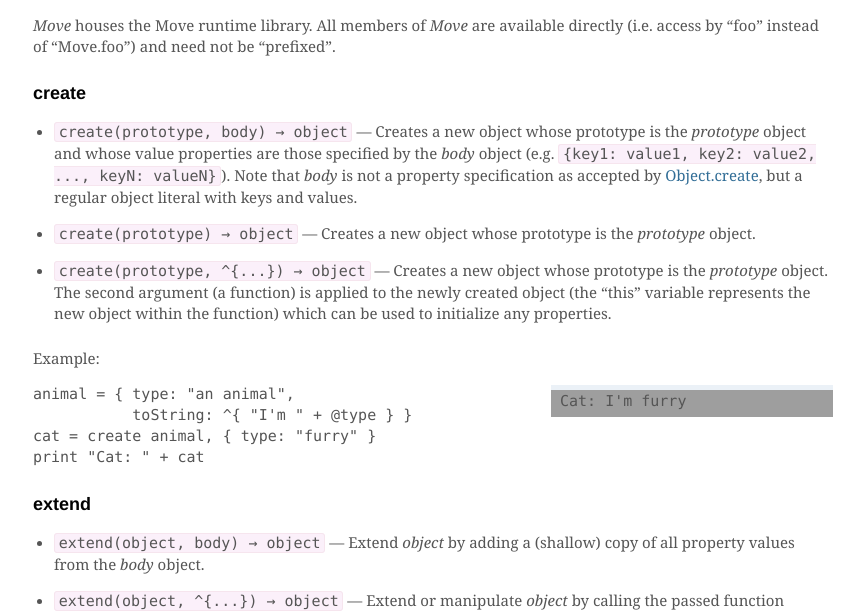
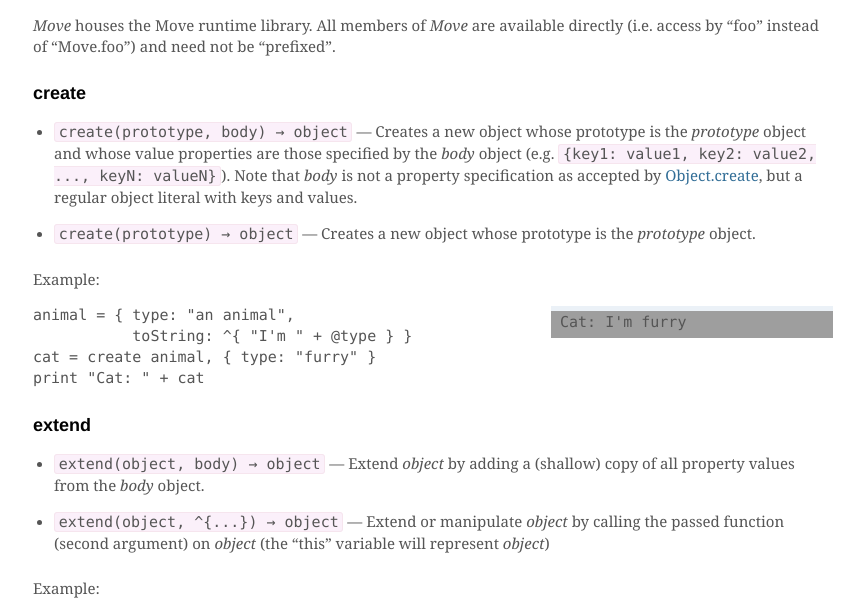
Before and after one commit to rsms/move, a Jekyll site: the page built from web/library/index.md, in a window 1280 px wide and 900 px high, scrolled down 9657 px, cut to the strip 0-612 px from the top of the window. Shown: the whole strip, without its empty margins (207-1071 px from the left). Built offline with Jekyll 4.4.1, drawn with Linux system fonts in a browser that asks for light colours; nearby versions of some CDN libraries; Markdown is read by kramdown in place of the engine named in the settings; grey boxes are pictures that could not be loaded.

Commit message:
removed constructor-as-body call style for the "create" runtime method

```diff
--- a/web/library/index.md
+++ b/web/library/index.md
@@ -372,8 +372,6 @@ John</samp>
 
 - `create(prototype) → object` — Creates a new object whose prototype is the *prototype* object.
 
-- `create(prototype, ^{...}) → object` — Creates a new object whose prototype is the *prototype* object. The second argument (a function) is applied to the newly created object (the "this" variable represents the new object within the function) which can be used to initialize any properties.
-
 Example:
 <samp>Cat: I'm furry</samp>
 
```
Also changed, not shown: 2 other files.
